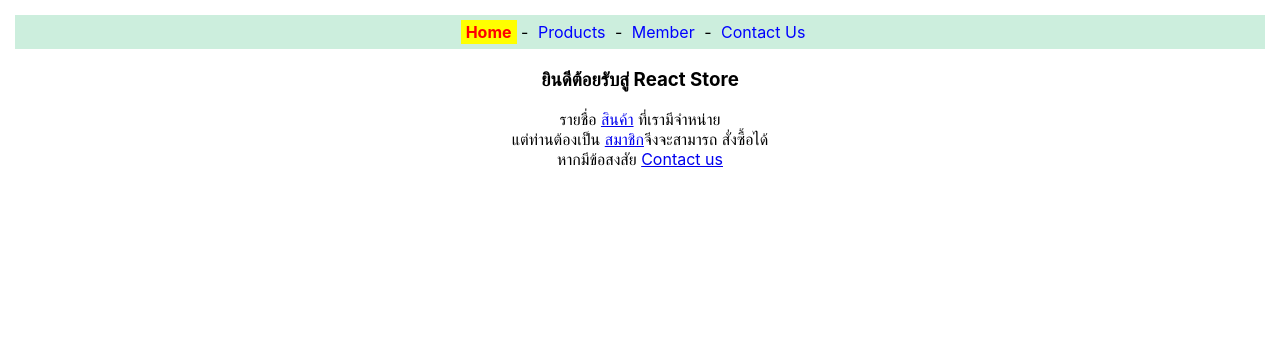
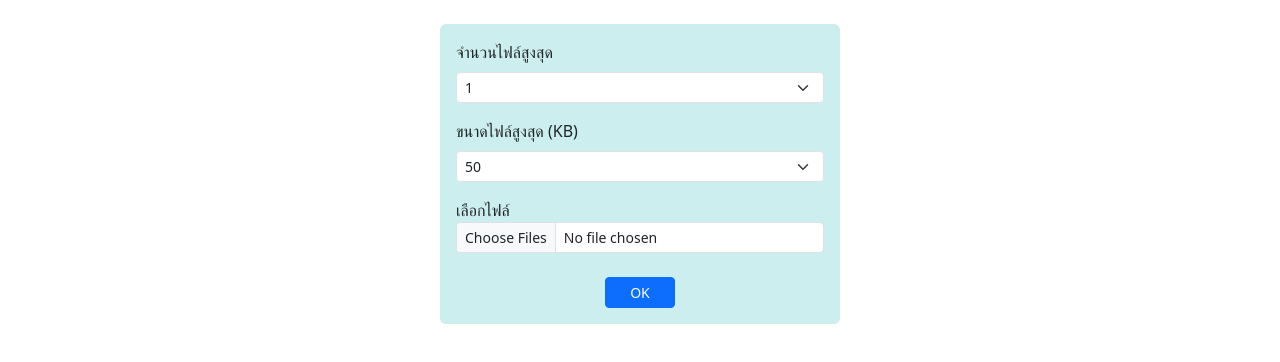
Before and after one commit to Phongsathornjan/my-app, a React (Create React App) app: page / in a window 1280 px wide. Shown: the top 362 px of the page. Built offline with nearby package versions, Linux system fonts and the light colour scheme.

Commit message:
upDate Bootstrap

```diff
--- a/package.json
+++ b/package.json
@@ -6,6 +6,7 @@
     "@testing-library/jest-dom": "^5.17.0",
     "@testing-library/react": "^13.4.0",
     "@testing-library/user-event": "^13.5.0",
+    "bootstrap": "^5.3.3",
     "react": "^18.3.1",
     "react-dom": "^18.3.1",
     "react-router-dom": "^6.26.2",
--- a/src/App.js
+++ b/src/App.js
@@ -1,13 +1,13 @@
 import React from 'react'
-import { userContext } from './context'
+import FormBootstrap from './form-bootstrap';
+import FormSearch from './form-search';
+import FormSelectFile from './form-select-file';
+import FormText from './form-text';
 import Router3 from './router3'
 
 export default function App (){
-  let [user,setUser] = React.useState("")
 
   return (
-    <userContext.Provider value={[user,setUser]}>
-      <Router3/>
-    </userContext.Provider>
+    <FormSelectFile/>
   )
 }
--- /dev/null
+++ b/src/form-bootstrap.js
@@ -0,0 +1,26 @@
+import React from 'react';
+export default function FormBootstrap(){
+    return (
+        <div className='mt-3 mx-auto p-3' style={{width:'400px',background:'#cee'}}>
+        <form>
+            <div className='form-group mb-3'>
+                <label htmlFor="login">Email</label>
+                <input type ='text' id='login' name='login' className='form-control'></input>
+            </div>
+            <div className='form-group mb-3'>
+                <label htmlFor="login">Password</label>
+                <input type="password" id="pswd" name ="pswd" className='form-control'></input>
+            </div>
+            <div className='form-group mb-3'>
+                <label htmlFor="login">Select</label>
+                <select id="select1" name="select1" className='form-select'>
+                    <option value="1">Item 1</option>
+                    <option value="2">Item 2</option>
+                    <option value="3">Item 3</option>
+                </select>
+            </div>
+            <button className='btn btn-primary'>OK</button>
+        </form>
+        </div>
+        )
+}
--- /dev/null
+++ b/src/form-search.js
@@ -0,0 +1,22 @@
+import React from 'react';
+export default function FormSearch()  {
+    const textKw = React.useRef();
+    const btOk = React.useRef();
+
+    const onChangeKw = () => {
+        if(textKw.current.value.trim() !== ''){
+            btOk.current.disabled = false;
+        }else {
+            btOk.current.disabled = true;
+        }
+    }
+
+    return (
+        <div style = {{margin:'30px'}}>
+            <form>
+                <input type="text" name="kw" placeholder="ค้นหา" ref={textKw} onInput={onChangeKw} />&nbsp;
+                <button ref={btOk} disabled>ตกลง</button>
+            </form>
+        </div>
+    )
+}
--- /dev/null
+++ b/src/form-select-file.js
@@ -0,0 +1,59 @@
+import React from 'react';
+export default function FormSelectFile(){
+
+    const inputFile = React.useRef();
+    const selectMaxNumFiles = React.useRef();
+    const selectMaxFileSize =React.useRef();
+    let maxNumfiles = [1,2,3,4,5];
+    let maxFileSizes = [50,100,200,500,1000];
+
+    const onClickButton = ()=> {
+        let maxNumFiles =selectMaxNumFiles.current.value;
+        let maxSize =selectMaxFileSize.current.value;
+        if(inputFile.current.files.length > maxNumFiles){
+            alert(`เลือกได้ไม่เกิน ${maxNumFiles} ไฟล์`);
+            return;
+        }
+        for(let f of inputFile.current.files){
+            if(f.size > maxSize*1000){
+                alert(`ขนาดของแต่ละไฟล์ต้องไม่เกิน ${maxSize} KB`);
+                return;
+            }
+        }
+        alert('Files OK');
+    }
+
+    return (
+        <div className='mt-4 mx-auto p-3 rounded' style={{width:'400px',background:'#cee'}}>
+        <form>
+            <div className='form-group mb-3'>
+                <label htmlFor='maxNumFiles' className="form-label">จำนวนไฟล์สูงสุด</label>
+                <select id="maxNumFiles" className="form-select form-select-sm" ref={selectMaxNumFiles}>
+                    {
+                        maxNumfiles.map(i =>{
+                            return <option value={i}>{i} </option>
+                        })
+                    }
+                </select>
+            </div>
+            <div className='form-group mb-3'>
+                <label htmlFor='maxFileSize' className="form-label">ขนาดไฟล์สูงสุด (KB)</label>
+                <select id="maxFileSize" className="form-select form-select-sm" ref={selectMaxFileSize}>
+                    {
+                        maxFileSizes.map(i =>{
+                            return <option value={i}>{i} </option>
+                        })
+                    }
+                </select>
+            </div>
+            <div className='form-group mb-3'>
+                <label htmlFor="file" className="form-control-file">เลือกไฟล์</label>
+                <input type="file" id="file" accept='image/*' className="form-control form-control-sm" ref={inputFile} multiple></input>
+            </div>
+            <div className='text-center mt-4'>
+                <button type='button' className='btn btn-sm btn-primary px-4' onClick={onClickButton}>OK</button>
+            </div>
+        </form>
+        </div>
+    )
+}
--- /dev/null
+++ b/src/form-text.js
@@ -0,0 +1,45 @@
+import React from 'react';
+export default function FormText(){
+    const textPswd = React.useRef()
+    const textPswd2 = React.useRef()
+
+    const onBlurPassword =()=>{
+        let pswd = textPswd.current.value;
+        if( pswd !== '' && !pswd.match(/^[0-9a-zA-Z]+$/)){
+            textPswd.current.value = '';
+            alert('ต้องเป็น 0-9 หรือ a-z หรือ A-Z เท่านั้น')
+        }
+    }
+
+    const onBlurPassword2 =() =>{
+        if(textPswd.current.value !== textPswd2.current.value){
+            textPswd2.current.value ='';
+            alert('รหัสผ่านทั้งสองไม่ตรงกัน');
+        }
+    }
+
+    return (
+        <div className='mt-4 mx-auto p-3 rounded' style={{width:'400px', background:'#cee'}}>
+            <form>
+                <div className="form-group mb-2">
+                    <label htmlFor='login'>ชื่อผู้ใช้ (Login)</label>
+                    <input type="text" id="login" name='login' maxLength="20" className='form-control form-control-sm'/>
+                </div>
+                <div className="form-group mb-2">
+                    <label htmlFor='pswd'>รหัสผ่าน</label>
+                    <input type="password" id="pswd" name='pswd' maxLength="10" className='form-control form-control-sm' ref={textPswd} onBlur={onBlurPassword}/>
+                </div><div className="form-group mb-2">
+                    <label htmlFor='pswd2'>ใส่รหัสผ่านซ้ำ</label>
+                    <input type="password" id="pswd2" name='pswd2' maxLength="10" className='form-control form-control-sm' ref={textPswd2} onBlur={onBlurPassword2}/>
+                </div>
+                <div className="form-group mb-4">
+                    <label htmlFor='memo'>บันทึกช่วยจำ</label>
+                    <textarea  id="memo" name='memo' rows='2' maxLength="200" className='form-control form-control-sm'/>
+                </div>
+                <div className='text-center'>
+                    <button className="btn btn-sm px-4 btn-primary">OK</button>
+                </div>
+            </form>
+        </div>
+    )
+}
--- a/src/index.js
+++ b/src/index.js
@@ -3,6 +3,9 @@
 import './index.css';
 import App from './App';
 import reportWebVitals from './reportWebVitals';
+
+import 'bootstrap/dist/css/bootstrap.min.css'
+import 'bootstrap/dist/js/bootstrap.bundle.min.js'
 
 const root = ReactDOM.createRoot(document.getElementById('root'));
 root.render(
```
Also changed, not shown: 1 other file (tests, documents, lock files or other folders).
